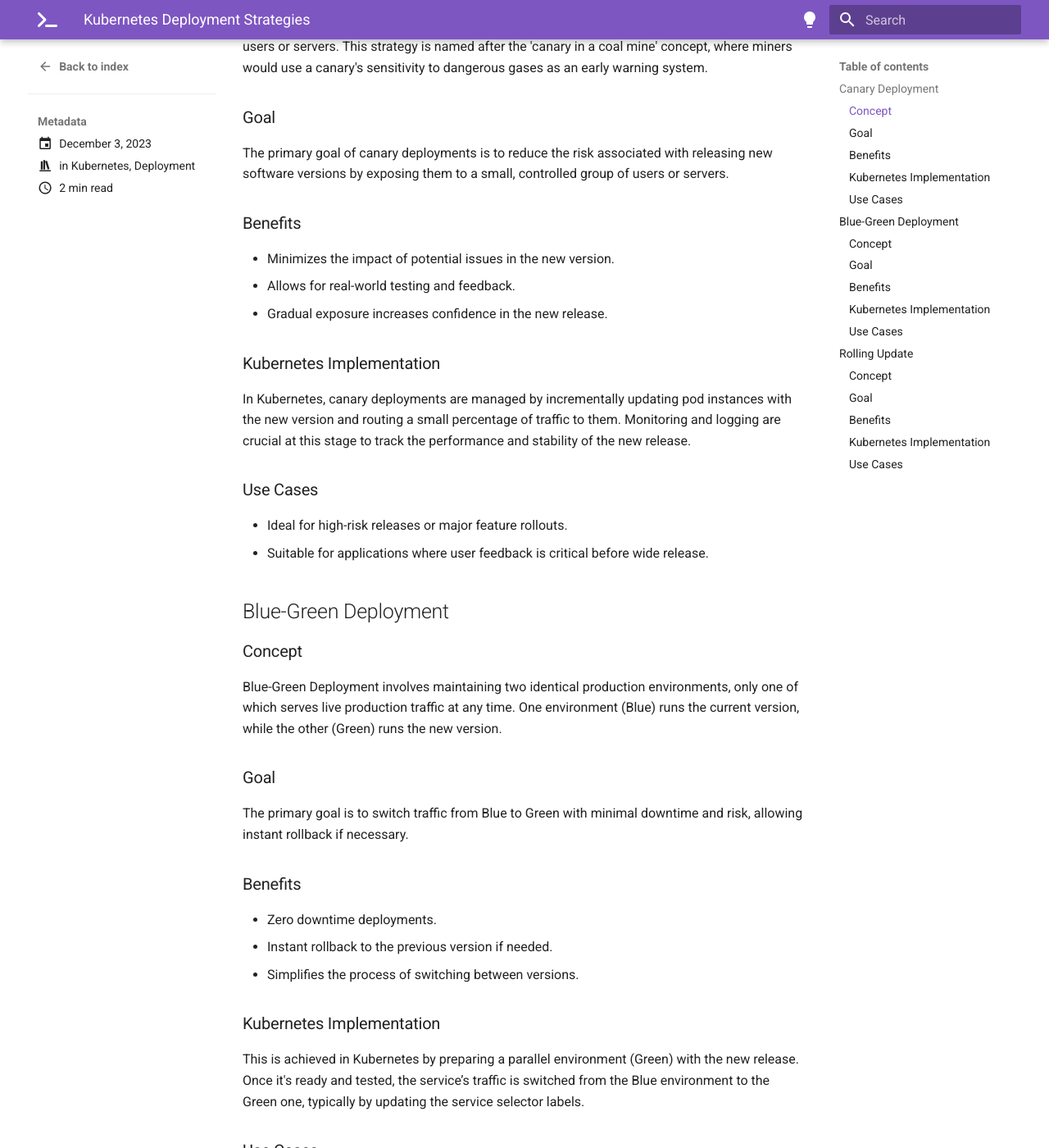
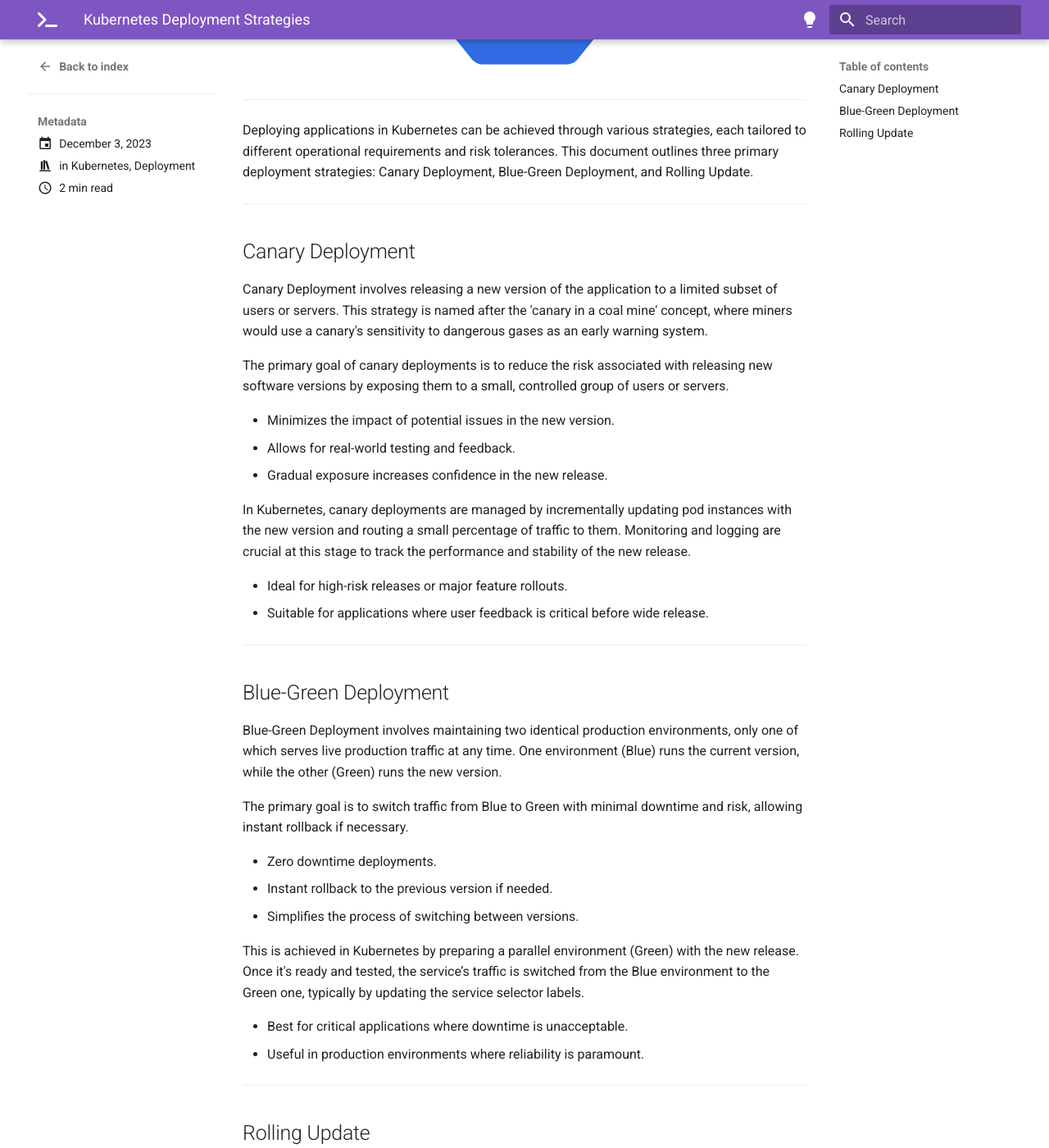
Before and after one commit to imyashkale/portfolio, an MkDocs documentation site: the page built from docs/blog/posts/articles/deployments-strategies.md, in a window 1280 px wide and 1400 px high, scrolled down 463 px. Shown: the whole window at 82% size. Built offline with MkDocs 1.6.1 and Material for MkDocs 9.7.7, drawn with Linux system fonts in a browser that asks for light colours; comment, search, counter and statistics services are not loaded; some of the changed text lies outside the part shown.

Commit message:
Kubernetes: Kubernetes Deployment Strategies

```diff
--- a/docs/blog/posts/articles/deployments-strategies.md
+++ b/docs/blog/posts/articles/deployments-strategies.md
@@ -14,79 +14,64 @@ tags:
 
 ---
 
+<!-- markdownlint-disable MD033 -->
+<figure markdown="span">
+  ![CKA](../../../assets/img/kubernetes-icon-color.svg){ width="300" }
+</figure>
+
+---
+
 Deploying applications in Kubernetes can be achieved through various strategies, each tailored to different operational requirements and risk tolerances. This document outlines three primary deployment strategies: Canary Deployment, Blue-Green Deployment, and Rolling Update.
+
+---
 
 ## Canary Deployment
 
-### Concept
-
 Canary Deployment involves releasing a new version of the application to a limited subset of users or servers. This strategy is named after the 'canary in a coal mine' concept, where miners would use a canary's sensitivity to dangerous gases as an early warning system.
 
-### Goal
-
 The primary goal of canary deployments is to reduce the risk associated with releasing new software versions by exposing them to a small, controlled group of users or servers.
-
-### Benefits
 
 - Minimizes the impact of potential issues in the new version.
 - Allows for real-world testing and feedback.
 - Gradual exposure increases confidence in the new release.
 
-### Kubernetes Implementation
-
 In Kubernetes, canary deployments are managed by incrementally updating pod instances with the new version and routing a small percentage of traffic to them. Monitoring and logging are crucial at this stage to track the performance and stability of the new release.
-
-### Use Cases
 
 - Ideal for high-risk releases or major feature rollouts.
 - Suitable for applications where user feedback is critical before wide release.
 
+---
+
 ## Blue-Green Deployment
-
-### Concept
 
 Blue-Green Deployment involves maintaining two identical production environments, only one of which serves live production traffic at any time. One environment (Blue) runs the current version, while the other (Green) runs the new version.
 
-### Goal
-
 The primary goal is to switch traffic from Blue to Green with minimal downtime and risk, allowing instant rollback if necessary.
-
-### Benefits
 
 - Zero downtime deployments.
 - Instant rollback to the previous version if needed.
 - Simplifies the process of switching between versions.
 
-### Kubernetes Implementation
-
 This is achieved in Kubernetes by preparing a parallel environment (Green) with the new release. Once it's ready and tested, the service’s traffic is switched from the Blue environment to the Green one, typically by updating the service selector labels.
-
-### Use Cases
 
 - Best for critical applications where downtime is unacceptable.
 - Useful in production environments where reliability is paramount.
 
+---
+
 ## Rolling Update
-
-### Concept
 
 A Rolling Update method gradually replaces instances of the old version of an application with the new version without downtime.
 
-### Goal
-
 The key goal is to update an application seamlessly without affecting the availability of the application.
-
-### Benefits
 
 - Ensures continuous availability during updates.
 - Does not require additional resources unlike Blue-Green Deployment.
 - Offers a balance between speed and safety.
 
-### Kubernetes Implementation
-
 Kubernetes automates rolling updates. When a new deployment is initiated, Kubernetes gradually replaces pods of the previous version of the application with new ones, while maintaining application availability and balancing load.
-
-### Use Cases
 
 - Ideal for standard, routine updates.
 - Suitable for environments where resource optimization is necessary.
+
+---
```
Also changed, not shown: docs/assets/img/kubernetes-icon-color.svg (added).
